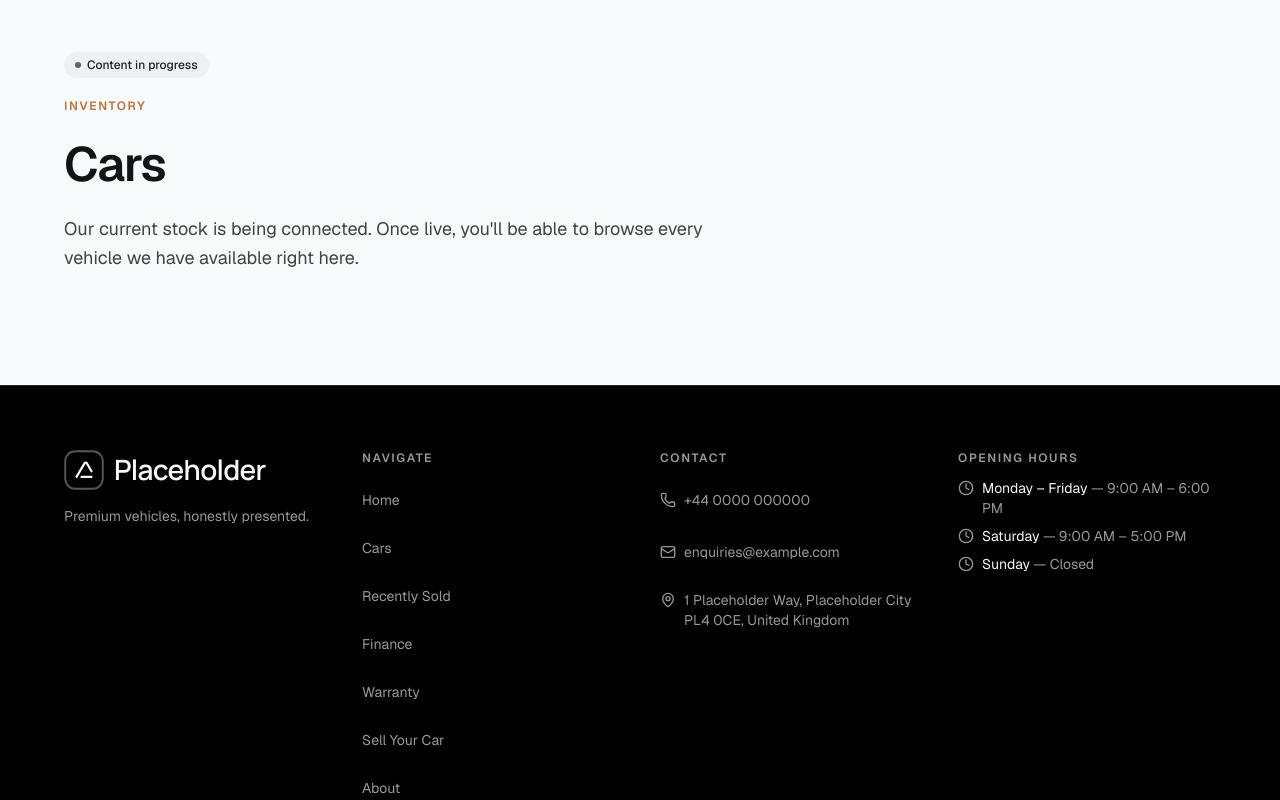
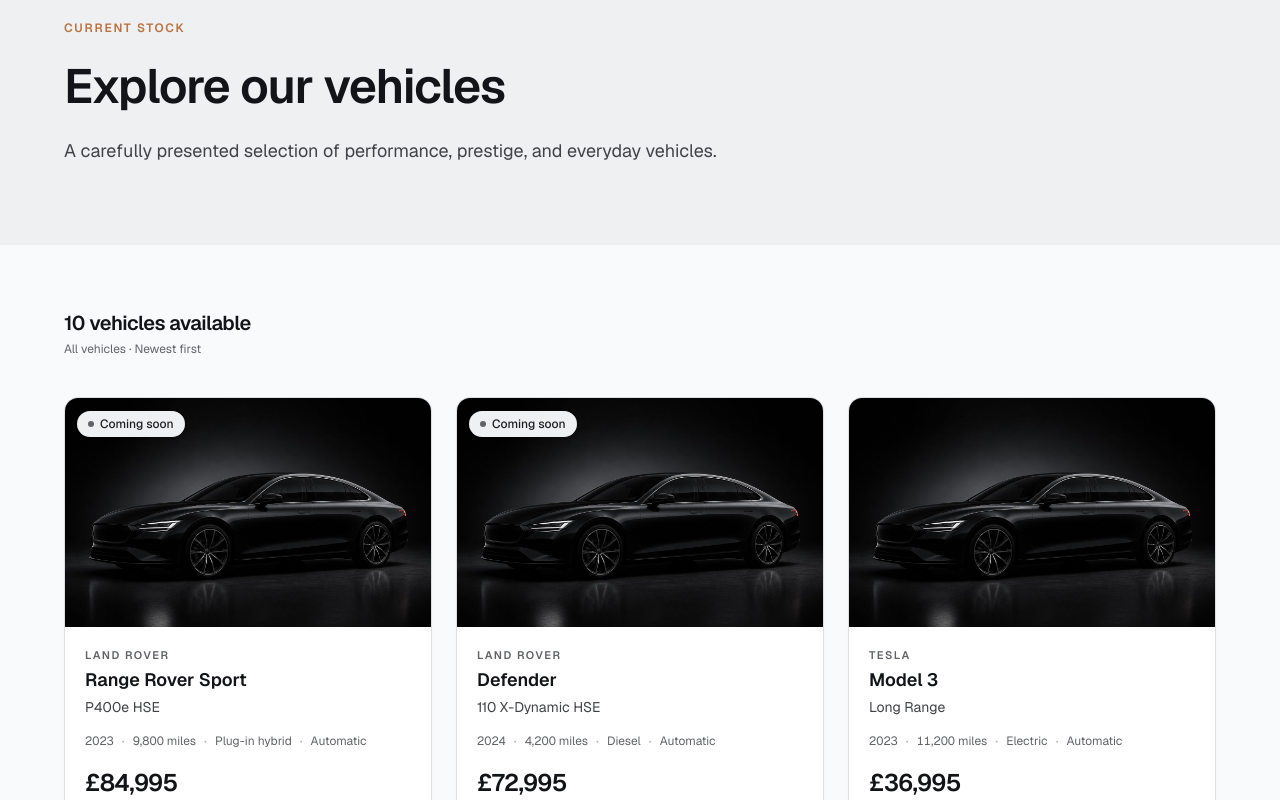
Before and after one commit to Faizanybo/DealerShip_Website, a Next.js app: page /cars in a window 1280 px wide. Shown: the part 140-940 px from the top of the page. Built offline with nearby package versions, Linux system fonts and the light colour scheme.

Commit message:
build vehicle inventory page

```diff
--- /dev/null
+++ b/src/app/(public)/cars/_components/cars-bottom-cta.tsx
@@ -0,0 +1,35 @@
+import Link from 'next/link';
+
+import { Container } from '@/components/layout/container';
+import { Section } from '@/components/layout/section';
+import { PrimaryButton, SecondaryButton } from '@/components/ui/app-button';
+import { BodyLarge, SectionTitle } from '@/components/ui/typography';
+
+/**
+ * Closing CTA for `/cars` — encourages contact when nothing in stock fits.
+ */
+function CarsBottomCta() {
+  return (
+    <Section tone="muted" spacing="normal" aria-label="Get in touch">
+      <Container size="wide" className="flex flex-col items-center gap-5 py-4 text-center sm:gap-6">
+        <SectionTitle as="h2" className="max-w-lg text-balance">
+          Can&apos;t find the right vehicle?
+        </SectionTitle>
+        <BodyLarge className="text-text-secondary max-w-xl">
+          Tell us what you&apos;re looking for and our team will be in touch — or ask about selling
+          your current car through us.
+        </BodyLarge>
+        <div className="flex w-full max-w-md flex-col gap-3 sm:w-auto sm:flex-row sm:justify-center">
+          <PrimaryButton asChild size="lg" className="w-full sm:w-auto">
+            <Link href="/contact">Contact sales</Link>
+          </PrimaryButton>
+          <SecondaryButton asChild size="lg" className="w-full sm:w-auto">
+            <Link href="/sell-your-car">Sell your car</Link>
+          </SecondaryButton>
+        </div>
+      </Container>
+    </Section>
+  );
+}
+
+export { CarsBottomCta };
--- /dev/null
+++ b/src/app/(public)/cars/_components/cars-empty-state.tsx
@@ -0,0 +1,31 @@
+import Link from 'next/link';
+import { Car } from 'lucide-react';
+
+import { PrimaryButton, SecondaryButton } from '@/components/ui/app-button';
+import { EmptyState } from '@/components/ui/empty-state';
+import { siteConfig } from '@/config/site';
+
+/**
+ * Empty inventory state for `/cars` when no published vehicles match the listing.
+ */
+function CarsEmptyState() {
+  return (
+    <EmptyState
+      icon={Car}
+      title="No vehicles to show right now"
+      description={`Our current stock is being updated. Contact ${siteConfig.dealershipName} and we'll help you find the right vehicle.`}
+      action={
+        <div className="flex flex-col gap-3 sm:flex-row sm:items-center">
+          <PrimaryButton asChild>
+            <Link href="/contact">Contact sales</Link>
+          </PrimaryButton>
+          <SecondaryButton asChild>
+            <Link href="/">Return home</Link>
+          </SecondaryButton>
+        </div>
+      }
+    />
+  );
+}
+
+export { CarsEmptyState };
--- /dev/null
+++ b/src/app/(public)/cars/_components/cars-page-hero.tsx
@@ -0,0 +1,23 @@
+import { Container } from '@/components/layout/container';
+import { Section } from '@/components/layout/section';
+import { BodyLarge, Eyebrow, PageTitle } from '@/components/ui/typography';
+
+/**
+ * Internal-page hero for `/cars` — restrained light treatment, distinct from the
+ * cinematic homepage hero.
+ */
+function CarsPageHero() {
+  return (
+    <Section tone="muted" spacing="normal" aria-label="Introduction">
+      <Container size="wide" className="flex flex-col gap-4 py-2 sm:gap-5 sm:py-4">
+        <Eyebrow>Current stock</Eyebrow>
+        <PageTitle className="max-w-3xl">Explore our vehicles</PageTitle>
+        <BodyLarge className="text-text-secondary max-w-2xl leading-relaxed">
+          A carefully presented selection of performance, prestige, and everyday vehicles.
+        </BodyLarge>
+      </Container>
+    </Section>
+  );
+}
+
+export { CarsPageHero };
--- /dev/null
+++ b/src/app/(public)/cars/error.tsx
@@ -0,0 +1,38 @@
+'use client';
+
+import Link from 'next/link';
+
+import { Container } from '@/components/layout/container';
+import { Section } from '@/components/layout/section';
+import { PrimaryButton, SecondaryButton } from '@/components/ui/app-button';
+import { BodyLarge, PageTitle } from '@/components/ui/typography';
+
+interface CarsErrorProps {
+  error: Error & { digest?: string };
+  reset: () => void;
+}
+
+/**
+ * Route-level error UI for `/cars` — non-technical copy; no stack traces.
+ */
+export default function CarsError({ reset }: CarsErrorProps) {
+  return (
+    <Section spacing="lg">
+      <Container className="flex flex-col items-center gap-6 py-8 text-center">
+        <PageTitle as="h1">Unable to load vehicles</PageTitle>
+        <BodyLarge className="text-text-secondary max-w-lg">
+          Something went wrong while loading our stock list. Please try again, or contact us if the
+          problem continues.
+        </BodyLarge>
+        <div className="flex flex-col gap-3 sm:flex-row">
+          <PrimaryButton type="button" onClick={reset}>
+            Try again
+          </PrimaryButton>
+          <SecondaryButton asChild>
+            <Link href="/contact">Contact sales</Link>
+          </SecondaryButton>
+        </div>
+      </Container>
+    </Section>
+  );
+}
--- /dev/null
+++ b/src/app/(public)/cars/loading.tsx
@@ -0,0 +1,44 @@
+import { Container } from '@/components/layout/container';
+import { Section } from '@/components/layout/section';
+import { LoadingCard } from '@/components/ui/loading-card';
+import { Skeleton } from '@/components/ui/skeleton';
+
+const SKELETON_COUNT = 6;
+
+/**
+ * Route-level loading UI for `/cars` — mirrors hero, summary, and card grid
+ * proportions to prevent layout shift.
+ */
+export default function CarsLoading() {
+  return (
+    <>
+      <Section tone="muted" spacing="normal" aria-busy="true" aria-label="Loading vehicles">
+        <Container size="wide" className="flex flex-col gap-4 py-2 sm:gap-5 sm:py-4">
+          <Skeleton className="h-3 w-24" />
+          <Skeleton className="h-10 w-full max-w-md" />
+          <Skeleton className="h-5 w-full max-w-xl" />
+        </Container>
+      </Section>
+
+      <Section spacing="normal">
+        <Container size="wide" className="flex flex-col gap-8 sm:gap-10">
+          <div className="flex flex-col gap-2">
+            <Skeleton className="h-7 w-40" />
+            <Skeleton className="h-4 w-48" />
+          </div>
+
+          <ul
+            className="grid grid-cols-1 gap-6 sm:grid-cols-2 sm:gap-5 lg:grid-cols-3 lg:gap-6 2xl:grid-cols-4 2xl:gap-6"
+            aria-hidden="true"
+          >
+            {Array.from({ length: SKELETON_COUNT }).map((_, index) => (
+              <li key={index} className="list-none">
+                <LoadingCard lines={3} />
+              </li>
+            ))}
+          </ul>
+        </Container>
+      </Section>
+    </>
+  );
+}
--- a/src/app/(public)/cars/page.tsx
+++ b/src/app/(public)/cars/page.tsx
@@ -1,24 +1,70 @@
 import type { Metadata } from 'next';
 
-import { PagePlaceholder } from '@/components/layout/page-placeholder';
+import { Container } from '@/components/layout/container';
+import { Section } from '@/components/layout/section';
+import { Metadata as MetadataText } from '@/components/ui/typography';
+import { MAX_VEHICLE_PAGE_SIZE } from '@/features/vehicles/vehicle.constants';
+import { VehicleInventoryGrid } from '@/features/vehicles/components';
+import { siteConfig } from '@/config/site';
+import { getVehicles } from '@/services/vehicle.service';
+
+import { CarsBottomCta } from './_components/cars-bottom-cta';
+import { CarsEmptyState } from './_components/cars-empty-state';
+import { CarsPageHero } from './_components/cars-page-hero';
+
+const PAGE_DESCRIPTION = `Browse current stock at ${siteConfig.dealershipName}. Premium vehicles, honestly presented — explore our latest inventory online.`;
 
 export const metadata: Metadata = {
   title: 'Cars',
-  description:
-    'Browse our current stock. This page is being connected to our inventory — check back soon.',
+  description: PAGE_DESCRIPTION,
+  openGraph: {
+    title: `Cars | ${siteConfig.dealershipName}`,
+    description: PAGE_DESCRIPTION,
+    type: 'website',
+  },
 };
 
 /**
- * Temporary structural shell (Phase 2.1). The real listing page — filters,
- * vehicle cards, pagination — is a later phase, once vehicle data is synced
- * from Auto Trader Connect into PostgreSQL and read from there.
+ * Current-stock listing (Phase 2.2.3). Server-rendered inventory from
+ * `VehicleService` — filters, sorting controls, and pagination arrive in
+ * later subphases.
  */
-export default function CarsPage() {
+export default async function CarsPage() {
+  const listing = await getVehicles({
+    status: ['AVAILABLE', 'RESERVED', 'COMING_SOON'],
+    sort: 'newest',
+    pageSize: MAX_VEHICLE_PAGE_SIZE,
+  });
+
+  const { items, total } = listing;
+  const vehicleWord = total === 1 ? 'vehicle' : 'vehicles';
+
   return (
-    <PagePlaceholder
-      eyebrow="Inventory"
-      title="Cars"
-      description="Our current stock is being connected. Once live, you'll be able to browse every vehicle we have available right here."
-    />
+    <>
+      <CarsPageHero />
+
+      <Section spacing="normal" aria-labelledby="cars-inventory-heading">
+        <Container size="wide" className="flex flex-col gap-8 sm:gap-10">
+          <div className="flex flex-col gap-2 sm:flex-row sm:items-end sm:justify-between sm:gap-4">
+            <div className="flex flex-col gap-1">
+              <h2 id="cars-inventory-heading" className="sr-only">
+                Vehicle inventory
+              </h2>
+              <p
+                className="text-text-primary text-lg font-semibold tracking-tight sm:text-xl"
+                aria-live="polite"
+              >
+                {total} {vehicleWord} available
+              </p>
+              <MetadataText as="p">All vehicles · Newest first</MetadataText>
+            </div>
+          </div>
+
+          {total === 0 ? <CarsEmptyState /> : <VehicleInventoryGrid vehicles={items} />}
+        </Container>
+      </Section>
+
+      <CarsBottomCta />
+    </>
   );
 }
--- a/src/features/vehicles/components/index.ts
+++ b/src/features/vehicles/components/index.ts
@@ -1,4 +1,5 @@
 export { VehicleCard, type VehicleCardProps, type VehicleCardVariant } from './vehicle-card';
 export { VehicleCardGrid, VehicleCardReveal } from './vehicle-card-motion';
 export { VehicleCardImage, FALLBACK_IMAGE } from './vehicle-card-image';
+export { VehicleInventoryGrid } from './vehicle-inventory-grid';
 export { VehicleStatusBadge } from './vehicle-status-badge';
--- /dev/null
+++ b/src/features/vehicles/components/vehicle-inventory-grid.tsx
@@ -0,0 +1,33 @@
+import { VehicleCard, VehicleCardGrid, VehicleCardReveal } from '@/features/vehicles/components';
+import type { Vehicle } from '@/features/vehicles/vehicle.types';
+
+interface VehicleInventoryGridProps {
+  vehicles: readonly Vehicle[];
+  /** Number of cards to mark as LCP priority (first row). */
+  priorityCount?: number;
+  className?: string;
+}
+
+/**
+ * Responsive inventory grid — composes `VehicleCard` with optional entrance
+ * motion. Reusable on `/cars`, recently sold, and homepage featured sections.
+ */
+function VehicleInventoryGrid({
+  vehicles,
+  priorityCount = 3,
+  className,
+}: VehicleInventoryGridProps) {
+  return (
+    <VehicleCardGrid className={className ?? '2xl:grid-cols-4 2xl:gap-6'}>
+      {vehicles.map((vehicle, index) => (
+        <li key={vehicle.id} className="list-none">
+          <VehicleCardReveal index={index}>
+            <VehicleCard vehicle={vehicle} priority={index < priorityCount} />
+          </VehicleCardReveal>
+        </li>
+      ))}
+    </VehicleCardGrid>
+  );
+}
+
+export { VehicleInventoryGrid };
```
Also changed, not shown: src/features/vehicle-listings/README.md, 2 other files (tests, documents, lock files or other folders).
